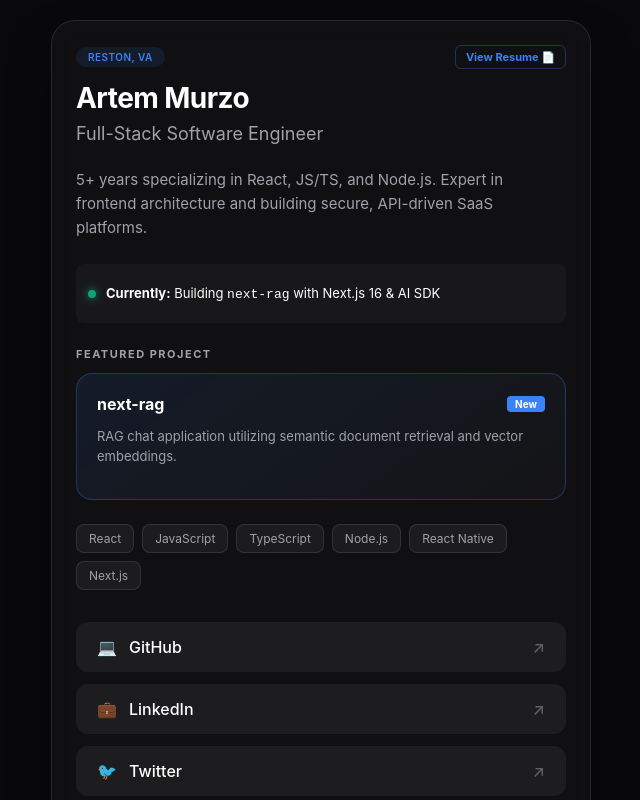
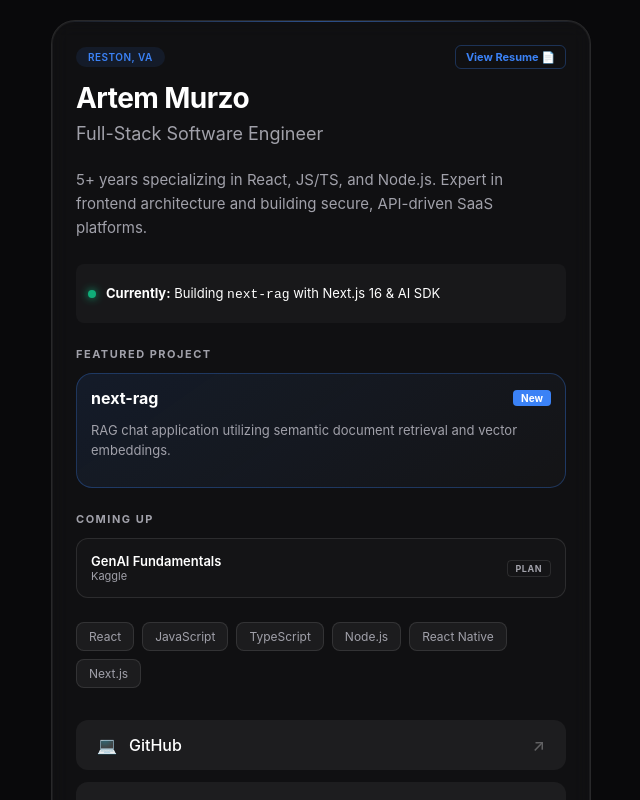
Before and after one commit to earthddx/personal, a React (Vite) app: page / in a window 1280 px wide. Shown: the top 800 px of the page, without its empty margins (319-959 px from the left). Built offline with nearby package versions, Linux system fonts and the light colour scheme.

Commit message:
style update; added 'coming up' section

```diff
--- a/src/App.css
+++ b/src/App.css
@@ -20,6 +20,7 @@
   padding: 20px;
   min-height: 100%;
 
+  /* Update your .card styles to this */
   .card {
     max-width: 540px;
     width: 100%;
@@ -28,8 +29,36 @@
     border-radius: 24px;
     padding: 24px;
     backdrop-filter: blur(10px);
-    box-shadow: 0 25px 50px -12px rgba(0, 0, 0, 0.5);
     margin: 0 auto;
+    position: relative; /* Required for the glow element */
+    overflow: hidden; /* Keeps the glow inside the rounded corners */
+  }
+
+  /* The Precision Highlight */
+  .card::before {
+    content: "";
+    position: absolute;
+    top: 0;
+    left: 0;
+    right: 0;
+    height: 1px; /* A hairline thin highlight */
+    background: linear-gradient(
+      90deg,
+      transparent,
+      rgba(59, 130, 246, 0.5),
+      /* Your accent color */ transparent
+    );
+    z-index: 1;
+  }
+
+  /* Optional: Add a subtle inner-border glow */
+  .card {
+    box-shadow: inset 0 0 0 1px rgba(255, 255, 255, 0.05);
+  }
+
+  /* Subtle "Active" look on hover */
+  .card:hover {
+    border-color: rgba(59, 130, 246, 0.4);
   }
 
   .header-meta {
@@ -167,7 +196,7 @@
       rgba(255, 255, 255, 0.02)
     );
     border: 1px solid rgba(59, 130, 246, 0.3);
-    padding: 20px;
+    padding: 14px;
     border-radius: 16px;
     transition:
       transform 0.2s ease,
@@ -243,6 +272,55 @@
     box-shadow: 0 0 8px #10b981;
     animation: pulse 2s infinite;
   }
+
+  .pipeline-section {
+    margin-top: 24px;
+    margin-bottom: 24px;;
+  }
+
+  .pipeline-card {
+    display: flex;
+    justify-content: space-between;
+    align-items: center;
+    padding: 14px;
+    background: rgba(255, 255, 255, 0.02);
+    border: 1px solid var(--border);
+    border-radius: 12px;
+    text-decoration: none;
+    transition: 0.2s ease;
+  }
+
+  .pipeline-card:hover {
+    background: rgba(255, 255, 255, 0.05);
+    border-color: var(--secondary);
+  }
+
+  .pipeline-info {
+    display: flex;
+    flex-direction: column;
+  }
+
+  .pipeline-title {
+    font-size: 13px;
+    font-weight: 600;
+    color: var(--primary);
+  }
+
+  .pipeline-meta {
+    font-size: 11px;
+    color: var(--secondary);
+  }
+
+  .status-tag {
+    font-size: 9px;
+    text-transform: uppercase;
+    font-weight: 700;
+    letter-spacing: 0.5px;
+    color: var(--secondary);
+    border: 1px solid var(--border);
+    padding: 2px 8px;
+    border-radius: 4px;
+  }
 }
 
 @keyframes pulse {
--- a/src/App.jsx
+++ b/src/App.jsx
@@ -7,7 +7,14 @@ const engineer = {
   resumeUrl: "https://earthddx.github.io/personal/resume.pdf",
   summary:
     "5+ years specializing in React, JS/TS,  and Node.js. Expert in frontend architecture and building secure, API-driven SaaS platforms.",
-  stack: ["React", "JavaScript", "TypeScript", "Node.js", "React Native", "Next.js"],
+  stack: [
+    "React",
+    "JavaScript",
+    "TypeScript",
+    "Node.js",
+    "React Native",
+    "Next.js",
+  ],
   links: [
     { name: "GitHub", url: "https://github.com/earthddx", icon: "💻" },
     { name: "LinkedIn", url: "https://linkedin.com/in/artemmurzo", icon: "💼" },
@@ -15,6 +22,15 @@ const engineer = {
     { name: "Email", url: "mailto:murzotom@rocketmail.com", icon: "✉️" },
   ],
 };
+
+const pipeline = [
+  {
+    title: "GenAI Fundamentals",
+    provider: "Kaggle",
+    status: "Upcoming",
+    link: "https://www.kaggle.com/learn-guide/5-day-genai",
+  },
+];
 
 function App() {
   return (
@@ -62,6 +78,25 @@ function App() {
           </a>
         </div>
 
+        <div className="pipeline-section">
+          <div className="section-label">Coming Up</div>
+          {pipeline.map((item, index) => (
+            <a
+              key={index}
+              href={item.link}
+              target="_blank"
+              rel="noreferrer"
+              className="pipeline-card"
+            >
+              <div className="pipeline-info">
+                <span className="pipeline-title">{item.title}</span>
+                <span className="pipeline-meta">{item.provider}</span>
+              </div>
+              <span className="status-tag">Plan</span>
+            </a>
+          ))}
+        </div>
+
         <div className="skills-pill-container">
           {engineer.stack.map((skill) => (
             <span key={skill} className="skill-pill">
```
